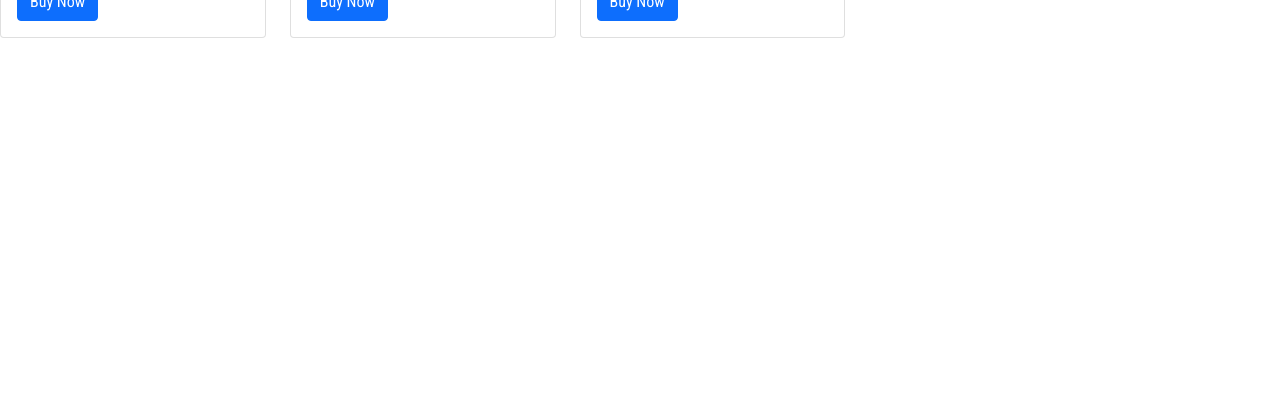
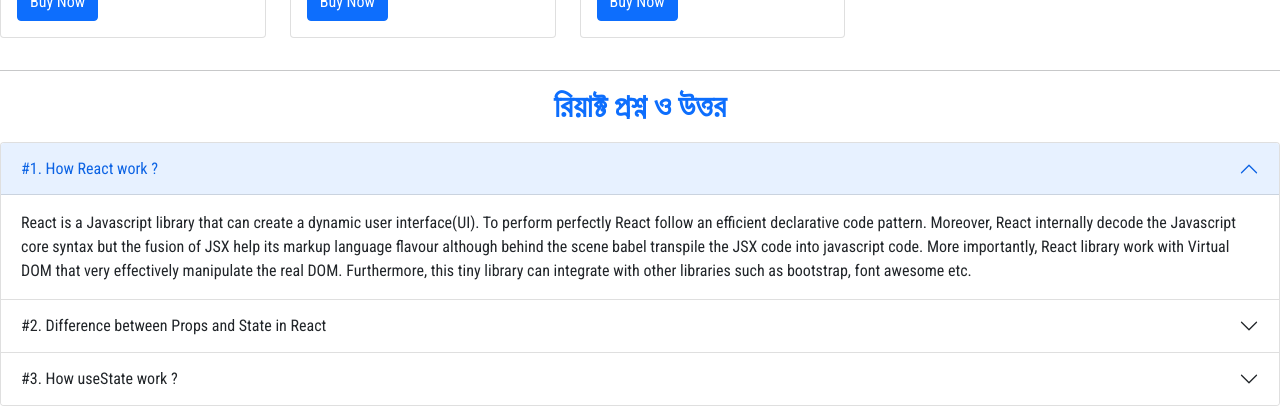
Before and after one commit to omarfarukesham/bookstore-api, a React (Create React App) app: page / in a window 1280 px wide. Shown: the part 1181-1587 px from the top of the page. Before the commit the page ends 1235 px from the top, so only its background shows below. Built offline with nearby package versions, Linux system fonts and the light colour scheme.

Commit message:
f&q section has done

```diff
--- a/public/index.html
+++ b/public/index.html
@@ -17,5 +17,8 @@
   <body>
     <noscript>You need to enable JavaScript to run this app.</noscript>
     <div id="root"></div>
+
+    <script src="https://cdn.jsdelivr.net/npm/bootstrap@5.1.3/dist/js/bootstrap.bundle.min.js" integrity="sha384-ka7Sk0Gln4gmtz2MlQnikT1wXgYsOg+OMhuP+IlRH9sENBO0LRn5q+8nbTov4+1p" crossorigin="anonymous"></script>
+
   </body>
 </html>
--- a/src/App.js
+++ b/src/App.js
@@ -1,3 +1,4 @@
+import FaQ from "./components/FaQ/FaQ";
 import Header from "./components/Header/Header";
 import Main from "./components/Main/Main";
 
@@ -6,6 +7,7 @@ function App() {
     <div>
       <Header></Header>
       <Main></Main>
+      <FaQ></FaQ>
     </div>
   );
 }
--- a/src/components/FaQ/FaQ.jsx
+++ b/src/components/FaQ/FaQ.jsx
@@ -0,0 +1,61 @@
+import React from 'react';
+
+const FaQ = () => {
+    return (
+        <div>
+            <hr></hr>
+            <h1 className='text-center fs-2 my-3 text-primary fw-bold'>রিয়াক্ট প্রশ্ন ও উত্তর</h1>
+            <div className="accordion" id="accordionExample">
+             <div className="accordion-item">
+            <h2 className="accordion-header" id="headingOne">
+            <button className="accordion-button" type="button" data-bs-toggle="collapse" data-bs-target="#collapseOne" aria-expanded="true" aria-controls="collapseOne">
+                 #1. How React work ?
+            </button>
+            </h2>
+            <div id="collapseOne" className="accordion-collapse collapse show" aria-labelledby="headingOne" data-bs-parent="#accordionExample">
+            <div className="accordion-body">
+            React is a Javascript library that can create a dynamic user interface(UI). To perform perfectly React follow an efficient declarative code pattern. Moreover, React internally decode the Javascript core syntax but the fusion of JSX help its markup language flavour although behind the scene babel transpile the JSX code into javascript code. More importantly, React library work with Virtual DOM that very effectively manipulate the real DOM. Furthermore, this tiny library can integrate with other libraries such as bootstrap, font awesome etc.
+            </div>
+            </div>
+        </div>
+        <div className="accordion-item">
+            <h2 className="accordion-header" id="headingTwo">
+            <button className="accordion-button collapsed" type="button" data-bs-toggle="collapse" data-bs-target="#collapseTwo" aria-expanded="false" aria-controls="collapseTwo">
+              #2. Difference between Props and State in React
+            </button>
+            </h2>
+            <div id="collapseTwo" className="accordion-collapse collapse" aria-labelledby="headingTwo" data-bs-parent="#accordionExample">
+            <div className="accordion-body">
+
+            Props and State, both are excellently working to make perform in React library to create more usability, with different purposes. Some difference here -
+<br></br>
+Props -
+1. props follow unidirectional data flow.<br></br>
+2. props always convey data, function, from parent component to child component. <br></br>
+3. props data only readable from child component.<br></br>
+4. props are immutable.<br></br>
+State - <br></br>
+ 1. state is mutable.<br></br>
+2. state follow the asynchronous method. <br></br>
+3. It can be modified by setState.<br></br>
+            </div>
+            </div>
+        </div>
+        <div className="accordion-item">
+            <h2 className="accordion-header" id="headingThree">
+            <button className="accordion-button collapsed" type="button" data-bs-toggle="collapse" data-bs-target="#collapseThree" aria-expanded="false" aria-controls="collapseThree">
+               #3. How useState work ?
+            </button>
+            </h2>
+            <div id="collapseThree" className="accordion-collapse collapse" aria-labelledby="headingThree" data-bs-parent="#accordionExample">
+            <div className="accordion-body">
+            The useState is called a hook of React library.  useState can be used once or multiple times in a functional component. This hook tracks the state variables and ensures updates whenever they changed any state, finally it re-renders the component. useState works like an asynchronous method. More interestingly React library hook are not working with the class-based component, it is only working with the functional components.
+            </div>
+            </div>
+        </div>
+        </div>
+    </div>
+    );
+};
+
+export default FaQ;
```
